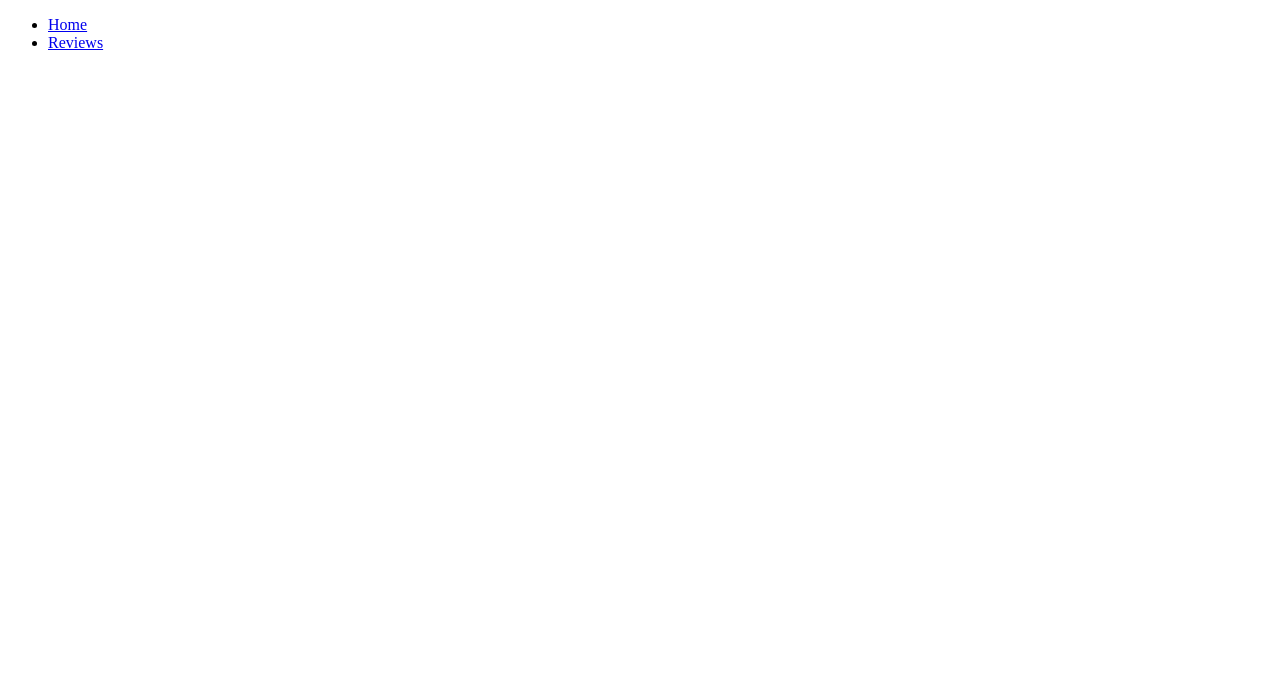
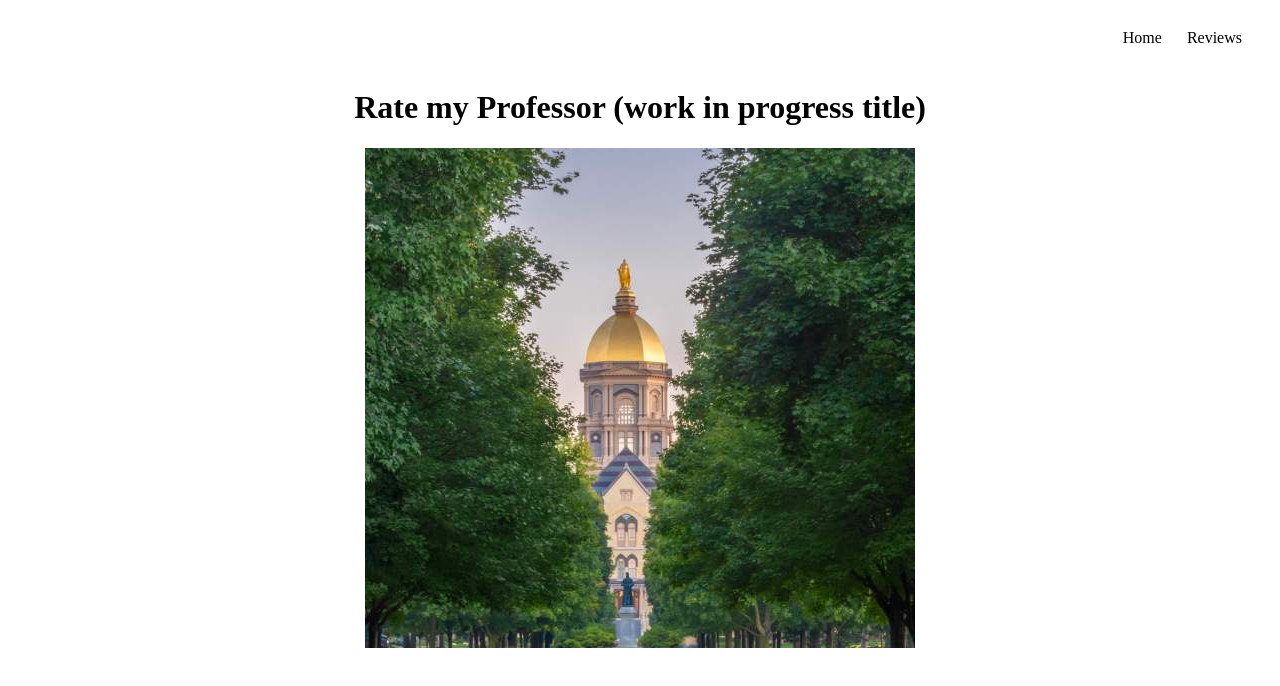
Before and after one commit to sjacobo3/modernwebdev, a React (Create React App) app: page / in a window 1280 px wide. Before the commit this address had no page. Shown: the top 686 px of the page. Built offline with nearby package versions, Linux system fonts and the light colour scheme; what parse would draw is missing.

Commit message:
naviagtion and home page

```diff
--- a/src/Components/Components.js
+++ b/src/Components/Components.js
@@ -3,12 +3,14 @@ import { BrowserRouter as Router, Route, Routes } from 'react-router-dom';
 
 import ReviewList from "./Reviews/ReviewList";
 import Navigation from "./Navigation/Navigation";
+import Home from "./Home/Home";
 
 const Components = () => {
   return (
     <Router>
       <Navigation />
       <Routes>
+        <Route path="/" element={<Home />} />
         <Route path="/reviews" element={<ReviewList />} />
       </Routes>
     </Router>
--- /dev/null
+++ b/src/Components/Home/Home.css
@@ -0,0 +1,10 @@
+.container {
+    text-align: center;
+}
+
+.dome {
+    background-image: url("../../assets/NotreDame.jpg");
+    background-repeat: no-repeat;
+    background-position: center;
+    height: 500px;
+}
--- /dev/null
+++ b/src/Components/Home/Home.js
@@ -0,0 +1,11 @@
+import './Home.css'
+function Home() {
+    return (
+        <div class="container">
+            <h1>Rate my Professor (work in progress title)</h1>
+            <div class="dome"></div>
+        </div>
+    );
+};
+
+export default Home;
--- /dev/null
+++ b/src/Components/Navigation/Navigation.css
@@ -0,0 +1,15 @@
+.navigation {
+    display: flex;
+    justify-content: space-between;
+    align-items: center;
+    padding: 0 30px;
+    height: 60px;
+}
+.nav-bar {
+    display: flex;
+    gap: 25px;
+}
+.nav-item a {
+    text-decoration: none;
+    color: black;
+}
--- a/src/Components/Navigation/Navigation.js
+++ b/src/Components/Navigation/Navigation.js
@@ -1,17 +1,18 @@
+import './Navigation.css'
 import { Link } from 'react-router-dom';
 
 const Navigation = () => {
     return (
         <div class="navigation">
-            <div class="logo"></div>
-            <ul>
-                <li>
+            <div class="nav-logo"></div>
+            <div class="nav-bar">
+                <div class="nav-item">
                     <Link to="/">Home</Link>
-                </li>
-                <li>
-                    <Link to="/reviews">Reviews</Link>
-                </li>
-            </ul>
+                </div>
+                <div class="nav-item">
+                        <Link to="/reviews">Reviews</Link>
+                </div>
+            </div>
         </div>
     );
 };
```
Also changed, not shown: src/assets/NotreDame.jpg (added).
